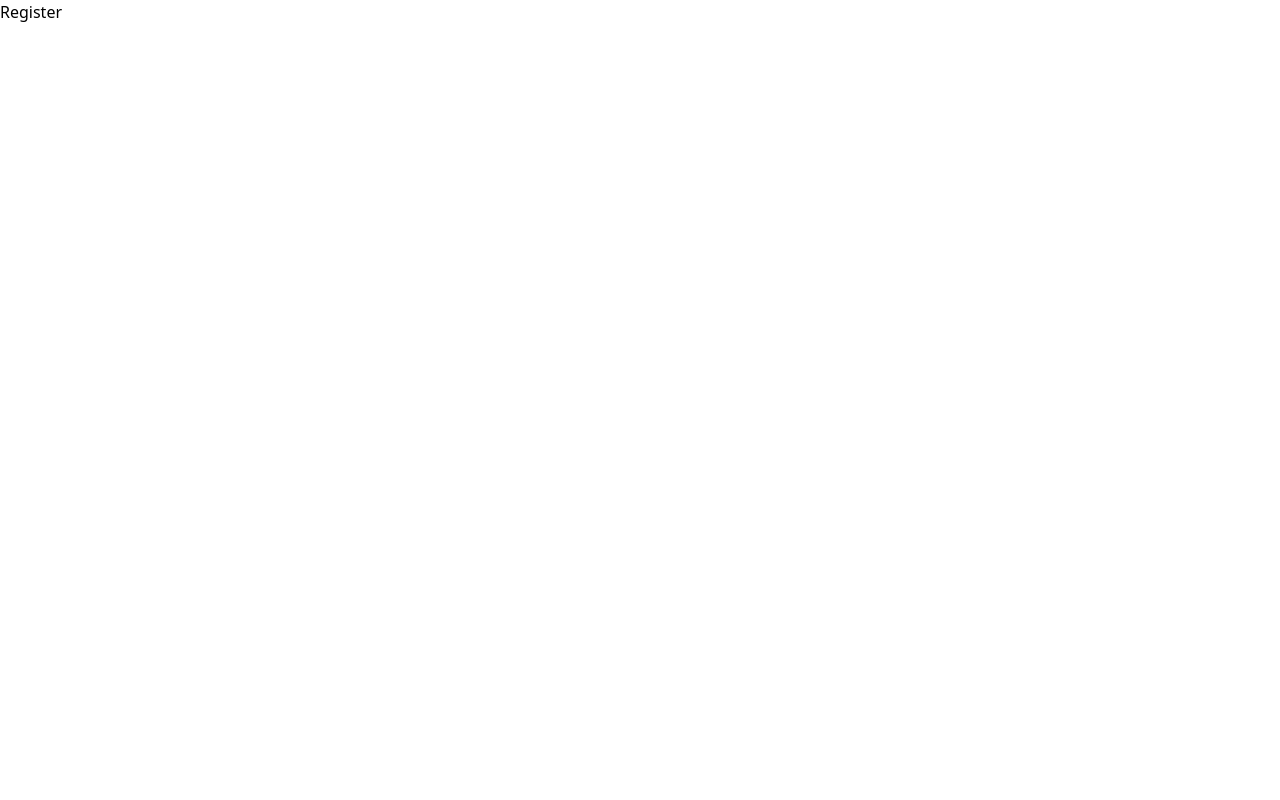
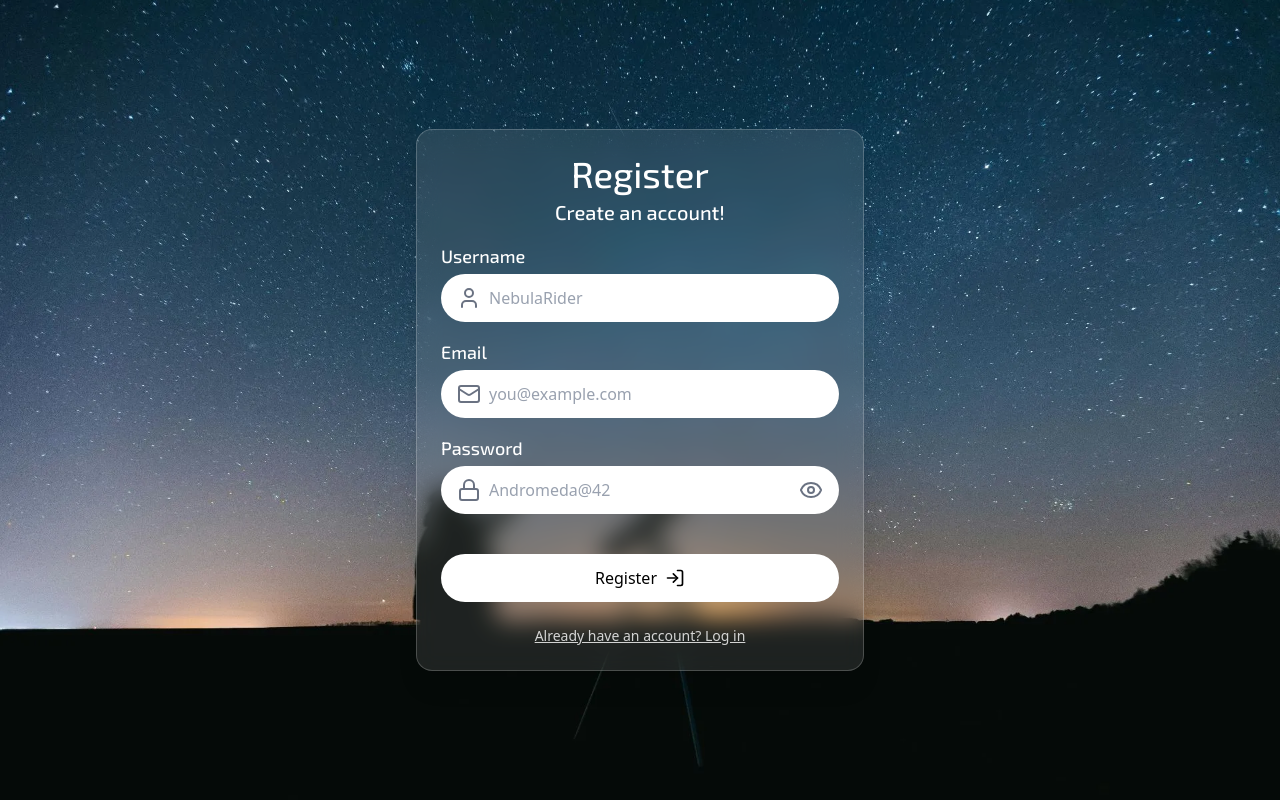
Before and after one commit to axelio-dev/astrologs, a Next.js app: page /auth/register in a window 1280 px wide. Built offline with nearby package versions, Linux system fonts and the light colour scheme.

Commit message:
Improvements to the login page, creation of the register page.

```diff
--- a/src/app/auth/login/page.tsx
+++ b/src/app/auth/login/page.tsx
@@ -9,26 +9,26 @@ export default function Login() {
   const [showPassword, setShowPassword] = useState(false);
 
   return (
-    <main className="min-h-screen flex items-center justify-center bg-[url('/pexels-thirdman-8495471.webp')] bg-cover bg-center">
-      <section className="w-full max-w-md border border-white/20 rounded-2xl bg-white/10 backdrop-blur-md shadow-xl p-8">
+    <main className="min-h-screen flex items-center justify-center px-4 bg-[url('/pexels-thirdman-8495471.webp')] bg-cover bg-center">
+      <section className="w-full max-w-md border border-white/20 rounded-2xl bg-white/10 backdrop-blur-md shadow-xl p-4 sm:p-6 scale-95 sm:scale-100">
         <header>
           <h1
-            className={`${exo.className} text-white text-4xl text-center mt-2`}
+            className={`${exo.className} text-white text-3xl sm:text-4xl text-center mt-1`}
           >
             Login
           </h1>
           <h2
-            className={`${exo.className} text-white text-xl text-center italic mt-2`}
+            className={`${exo.className} text-white text-lg sm:text-xl text-center italic mt-1`}
           >
-            Welcome back!
+            Sign in to your account
           </h2>
         </header>
 
-        <form className="mt-8 space-y-4">
-          <div className="flex flex-col gap-2">
+        <form className="mt-4 space-y-3 sm:space-y-4">
+          <div className="flex flex-col gap-1">
             <label
               htmlFor="email"
-              className={`${exo.className} text-white text-lg`}
+              className={`${exo.className} text-white text-base sm:text-lg`}
             >
               Email
             </label>
@@ -37,16 +37,16 @@ export default function Login() {
               <input
                 id="email"
                 type="text"
-                placeholder="Your email address"
-                className="w-full pl-12 py-3 rounded-3xl bg-white focus:outline-none"
+                placeholder="you@example.com"
+                className="w-full pl-12 py-2.5 sm:py-3 rounded-3xl bg-white focus:outline-none placeholder:text-gray-400"
               />
             </div>
           </div>
 
-          <div className="flex flex-col gap-2">
+          <div className="flex flex-col gap-1">
             <label
               htmlFor="password"
-              className={`${exo.className} text-white text-lg`}
+              className={`${exo.className} text-white text-base sm:text-lg`}
             >
               Password
             </label>
@@ -56,14 +56,14 @@ export default function Login() {
               <input
                 id="password"
                 type={showPassword ? "text" : "password"}
-                placeholder="Your password"
-                className="w-full pl-12 pr-12 py-3 rounded-3xl bg-white focus:outline-none"
+                placeholder="Andromeda@42"
+                className="w-full pl-12 pr-12 py-2.5 sm:py-3 rounded-3xl bg-white focus:outline-none placeholder:text-gray-400"
               />
 
               <button
                 type="button"
                 onClick={() => setShowPassword(!showPassword)}
-                className="cursor-pointer absolute right-4 top-1/2 -translate-y-1/2 text-gray-500"
+                className="absolute right-4 top-1/2 -translate-y-1/2 text-gray-500 cursor-pointer"
               >
                 {showPassword ? <EyeOff /> : <Eye />}
               </button>
@@ -72,17 +72,16 @@ export default function Login() {
 
           <button
             type="submit"
-            className="cursor-pointer w-full mt-10 py-3 px-6 rounded-full font-medium text-black bg-white hover:scale-105 transition-all duration-300 flex items-center justify-center gap-2"
+            className="w-full mt-6 sm:mt-10 py-2.5 sm:py-3 px-6 rounded-full font-medium text-black bg-white hover:scale-105 transition-all duration-300 flex items-center justify-center gap-2 cursor-pointer"
           >
-            Login
+            Sign In
             <LogIn className="w-5 h-5" />
           </button>
         </form>
 
-        <footer className="mt-6 text-center text-white/80 text-sm space-y-1">
-          <p>Forgot your password?</p>
+        <footer className="mt-4 sm:mt-6 text-center text-white/80 text-sm space-y-1">
           <Link href="/auth/register" className="underline">
-            Create an account
+            Don't have an account? Sign up
           </Link>
         </footer>
       </section>
--- /dev/null
+++ b/src/app/auth/register/layout.tsx
@@ -0,0 +1,14 @@
+import type { Metadata } from "next";
+
+export const metadata: Metadata = {
+  title: "Astrologs | Register",
+  description: "Please register to access to the dashboard",
+};
+
+export default function RegisterLayout({
+  children,
+}: {
+  children: React.ReactNode;
+}) {
+  return <div className="register-layout">{children}</div>;
+}
--- a/src/app/auth/register/page.tsx
+++ b/src/app/auth/register/page.tsx
@@ -1,7 +1,108 @@
-export default function HomePage() {
+"use client";
+
+import { useState } from "react";
+import { exo } from "@/app/fonts";
+import { User, Lock, Mail, Eye, EyeOff, LogIn } from "lucide-react";
+import Link from "next/link";
+
+export default function Register() {
+  const [showPassword, setShowPassword] = useState(false);
+
   return (
-    <div>
-      <h1>Register</h1>
-    </div>
+    <main className="min-h-screen flex items-center justify-center px-4 bg-[url('/pexels-thirdman-8495471.webp')] bg-cover bg-center">
+      <section className="w-full max-w-md border border-white/20 rounded-2xl bg-white/10 backdrop-blur-md shadow-xl p-4 sm:p-6 scale-95 sm:scale-100">
+        <header>
+          <h1
+            className={`${exo.className} text-white text-3xl sm:text-4xl text-center`}
+          >
+            Register
+          </h1>
+          <h2
+            className={`${exo.className} text-white text-lg sm:text-xl text-center italic mt-1`}
+          >
+            Create an account!
+          </h2>
+        </header>
+
+        <form className="mt-4 space-y-3 sm:space-y-4">
+          <div className="flex flex-col gap-1">
+            <label
+              htmlFor="username"
+              className={`${exo.className} text-white text-base sm:text-lg`}
+            >
+              Username
+            </label>
+            <div className="relative">
+              <User className="absolute left-4 top-1/2 -translate-y-1/2 text-gray-500" />
+              <input
+                id="username"
+                type="text"
+                placeholder="NebulaRider"
+                className="w-full pl-12 py-2.5 sm:py-3 rounded-3xl bg-white focus:outline-none placeholder:text-gray-400"
+              />
+            </div>
+          </div>
+
+          <div className="flex flex-col gap-1">
+            <label
+              htmlFor="email"
+              className={`${exo.className} text-white text-base sm:text-lg`}
+            >
+              Email
+            </label>
+            <div className="relative">
+              <Mail className="absolute left-4 top-1/2 -translate-y-1/2 text-gray-500" />
+              <input
+                id="email"
+                type="text"
+                placeholder="you@example.com"
+                className="w-full pl-12 py-2.5 sm:py-3 rounded-3xl bg-white focus:outline-none placeholder:text-gray-400"
+              />
+            </div>
+          </div>
+
+          <div className="flex flex-col gap-1">
+            <label
+              htmlFor="password"
+              className={`${exo.className} text-white text-base sm:text-lg`}
+            >
+              Password
+            </label>
+            <div className="relative">
+              <Lock className="absolute left-4 top-1/2 -translate-y-1/2 text-gray-500" />
+
+              <input
+                id="password"
+                type={showPassword ? "text" : "password"}
+                placeholder="Andromeda@42"
+                className="w-full pl-12 pr-12 py-2.5 sm:py-3 rounded-3xl bg-white focus:outline-none placeholder:text-gray-400"
+              />
+
+              <button
+                type="button"
+                onClick={() => setShowPassword(!showPassword)}
+                className="absolute right-4 top-1/2 -translate-y-1/2 text-gray-500 cursor-pointer"
+              >
+                {showPassword ? <EyeOff /> : <Eye />}
+              </button>
+            </div>
+          </div>
+
+          <button
+            type="submit"
+            className="w-full mt-6 sm:mt-10 py-2.5 sm:py-3 px-6 rounded-full font-medium text-black bg-white hover:scale-105 transition-all duration-300 flex items-center justify-center gap-2 cursor-pointer"
+          >
+            Register
+            <LogIn className="w-5 h-5" />
+          </button>
+        </form>
+
+        <footer className="mt-4 sm:mt-6 text-center text-white/80 text-sm">
+          <Link href="/auth/login" className="underline">
+            Already have an account? Log in
+          </Link>
+        </footer>
+      </section>
+    </main>
   );
 }
```
